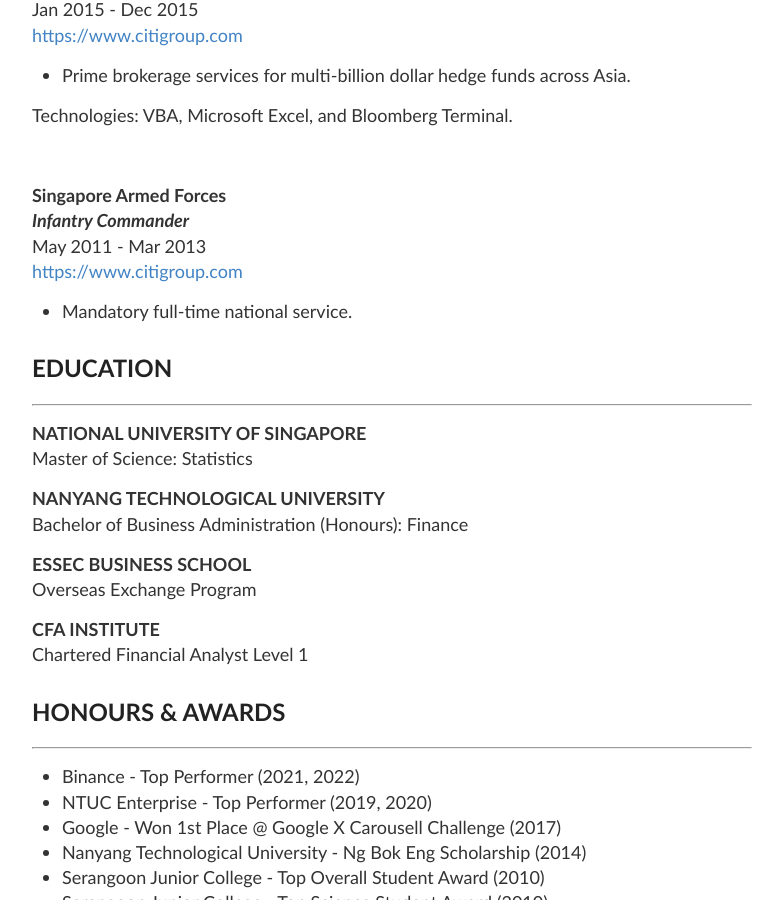
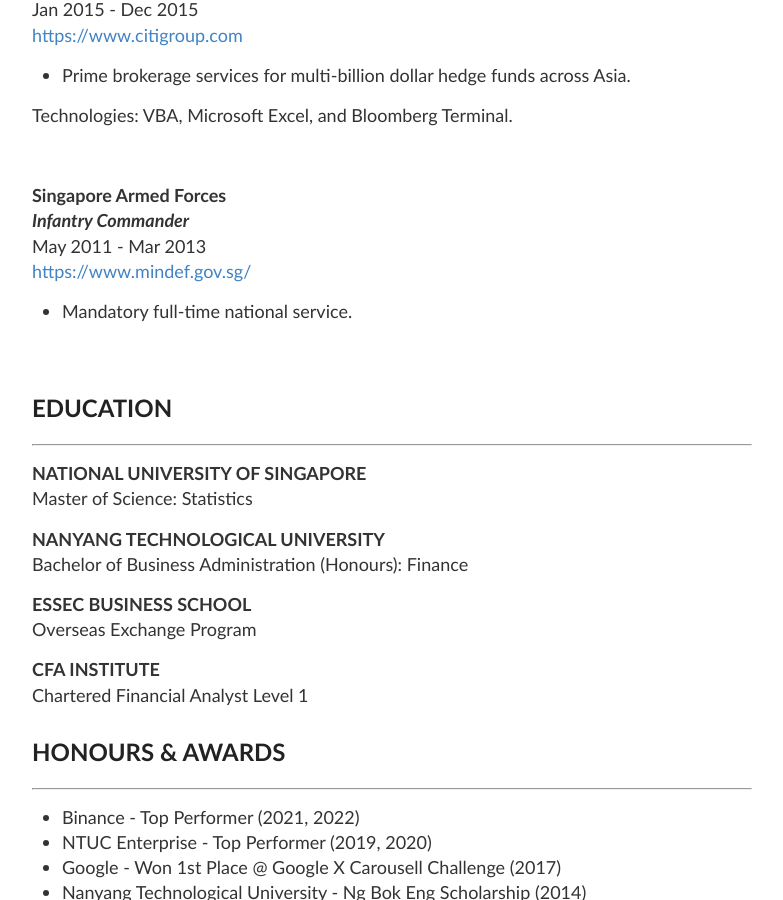
Before and after one commit to wngaw/wngaw.github.io, a Jekyll site: the page built from resume.md, in a window 1280 px wide and 900 px high, scrolled down 2822 px. Shown: the whole window, without its empty margins (248-1031 px from the left). Built offline with Jekyll 4.4.1, drawn with Linux system fonts in a browser that asks for light colours; some of the changed lines change nothing that is shown.

Commit message:
update resume

```diff
--- a/resume.md
+++ b/resume.md
@@ -101,8 +101,10 @@
 **Singapore Armed Forces**
 _**Infantry Commander**_
 May 2011 - Mar 2013
-[https://www.citigroup.com](https://www.citigroup.com)
+[https://www.mindef.gov.sg/](https://www.mindef.gov.sg/)
 - Mandatory full-time national service.
+
+<br />
 
 ## EDUCATION
 ---
```
